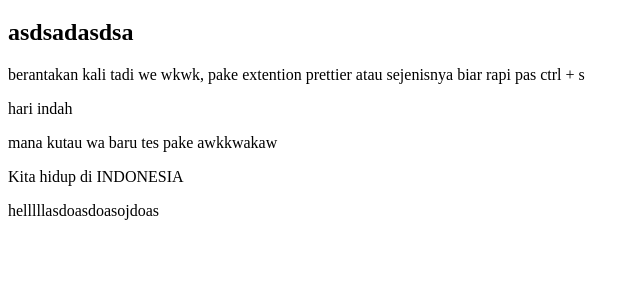
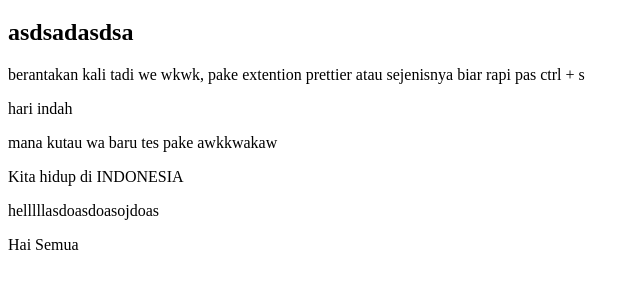
Before and after one commit to darwinchandra/judes-webdasar, a plain HTML site: page index.html in a window 1280 px wide. Shown: the part 61-350 px from the top of the page, without its empty margins (0-640 px from the left). Drawn offline with Linux system fonts and the light colour scheme; a script that the page names is missing.

Commit message:
Ubah sikit

```diff
--- a/index.html
+++ b/index.html
@@ -17,5 +17,6 @@
     <p>mana kutau wa baru tes pake awkkwakaw</p>
     <p>Kita hidup di INDONESIA</p>
     <p> helllllasdoasdoasojdoas</p>
+    <p>Hai Semua</p>
   </body>
 </html>
```
